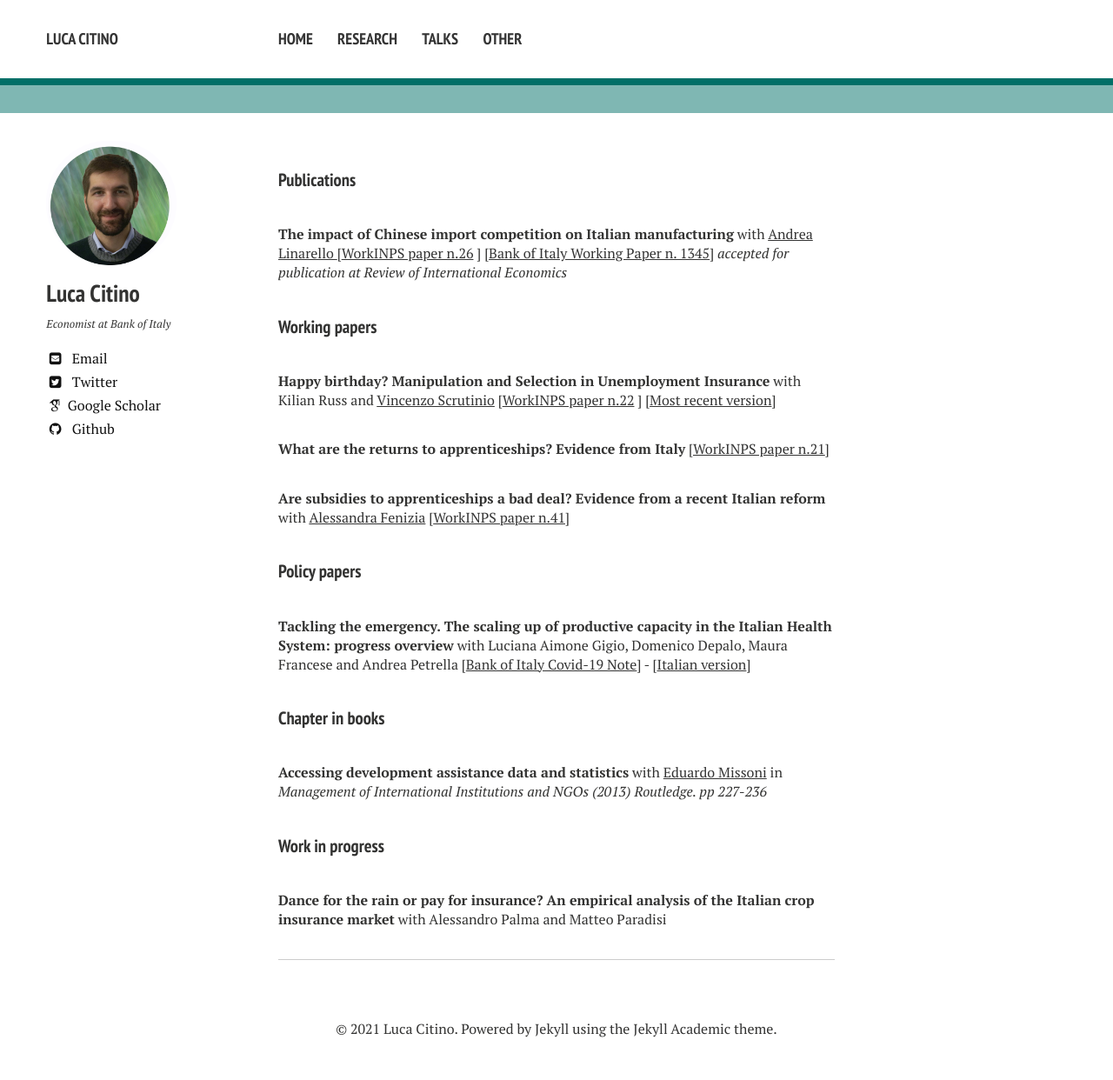
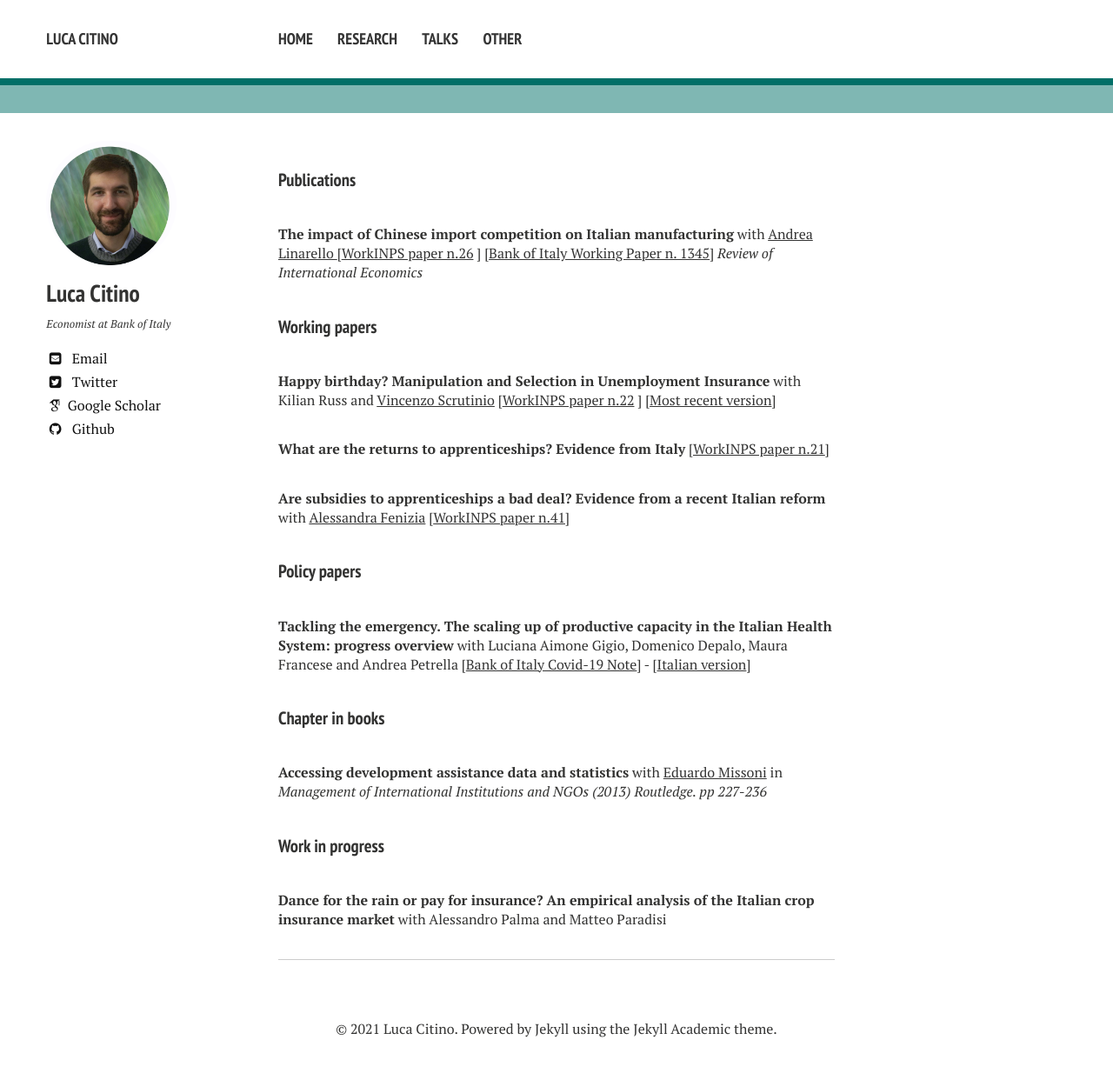
Before and after one commit to luca-citino/luca-citino.github.io, a Jekyll site: the page built from research.md, in a window 1280 px wide. Shown: the whole page at 87% size. Built offline with Jekyll 4.4.1, drawn with Linux system fonts in a browser that asks for light colours; nearby versions of some CDN libraries; some web fonts are replaced.

Commit message:
Update research.md

```diff
--- a/research.md
+++ b/research.md
@@ -5,7 +5,7 @@ title: Research
 
 #### Publications
 
-**The impact of Chinese import competition on Italian manufacturing** with <a href="https://sites.google.com/site/andrealinarello/home">Andrea Linarello </a>[<a href="https://www.inps.it/docallegatiNP/Mig/InpsComunica/WorkInps_Papers/26_WorkINPS_Linarello_Citino_dicembre_2019.pdf">WorkINPS paper n.26</a> ]  [<a href="https://www.bancaditalia.it/pubblicazioni/temi-discussione/2021/2021-1345/en_tema_1345.pdf?language_id=1">Bank of Italy Working Paper n. 1345</a>] <i>accepted for publication at Review of International Economics </i>
+**The impact of Chinese import competition on Italian manufacturing** with <a href="https://sites.google.com/site/andrealinarello/home">Andrea Linarello </a>[<a href="https://www.inps.it/docallegatiNP/Mig/InpsComunica/WorkInps_Papers/26_WorkINPS_Linarello_Citino_dicembre_2019.pdf">WorkINPS paper n.26</a> ]  [<a href="https://www.bancaditalia.it/pubblicazioni/temi-discussione/2021/2021-1345/en_tema_1345.pdf?language_id=1">Bank of Italy Working Paper n. 1345</a>] <i>Review of International Economics </i>
 
 
 #### Working papers
```
